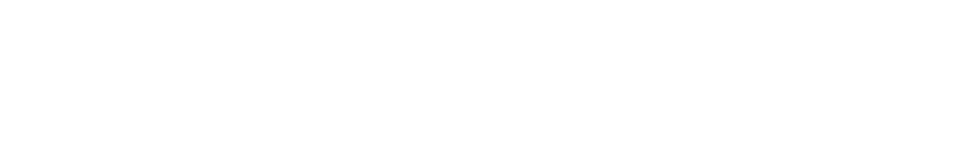
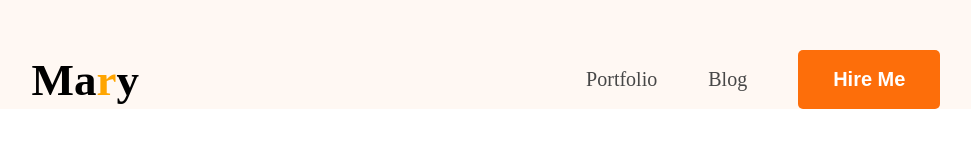
Before and after one commit to jahid8358/my-portfolio, a plain HTML site: page index.html in a window 1280 px wide. Shown: the whole page, without its empty margins (154-1125 px from the left). Drawn offline with Linux system fonts and the light colour scheme.

Commit message:
first commit

```diff
--- a/index.html
+++ b/index.html
@@ -3,7 +3,29 @@
   <head>
     <meta charset="UTF-8" />
     <meta name="viewport" content="width=device-width, initial-scale=1.0" />
-    <title>Jahid portfolio</title>
+    <title>Portfolio</title>
+    <link rel="stylesheet" href="styles/portfolio.css" />
+    <link rel="preconnect" href="https://fonts.googleapis.com" />
+    <link rel="preconnect" href="https://fonts.gstatic.com" crossorigin />
+    <link
+      href="https://fonts.googleapis.com/css2?family=Open+Sans:ital,wght@0,300..800;1,300..800&display=swap"
+      rel="stylesheet"
+    />
   </head>
-  <body></body>
+
+  <body class=".font-open-sans">
+    <header>
+      <nav>
+        <div class="logo">
+          <h2>Ma<span class="orange">r</span>y</h2>
+        </div>
+
+        <ul class="menu">
+          <li><a href=""> Portfolio</a></li>
+          <li><a href="">Blog</a></li>
+          <li><button class="btn">Hire Me</button></li>
+        </ul>
+      </nav>
+    </header>
+  </body>
 </html>
--- /dev/null
+++ b/styles/portfolio.css
@@ -0,0 +1,54 @@
+* {
+  margin: 0;
+  padding: 0;
+  box-sizing: border-box;
+}
+.font-open-sans {
+  font-family: "Open Sans", sans-serif;
+  font-optical-sizing: auto;
+}
+
+header {
+  background-color: #fff8f3;
+  padding-top: 50px;
+}
+
+nav {
+  width: 71%;
+  max-width: 1140px;
+  margin: 0px auto;
+  display: flex;
+  justify-content: space-between;
+  align-items: center;
+}
+
+.logo h2 {
+  font-size: 45px;
+  font-size: 900;
+}
+
+.orange {
+  color: orange;
+}
+
+.menu {
+  display: flex;
+  list-style-type: none;
+  gap: 51px;
+  align-items: center;
+}
+
+.menu a {
+  color: #474747;
+  font-size: 20px;
+  text-decoration: none;
+}
+.btn {
+  background-color: #fd6e0a;
+  border: none;
+  padding: 18px 35px;
+  border-radius: 5px;
+  font-size: 20px;
+  font-weight: bold;
+  color: white;
+}
```
